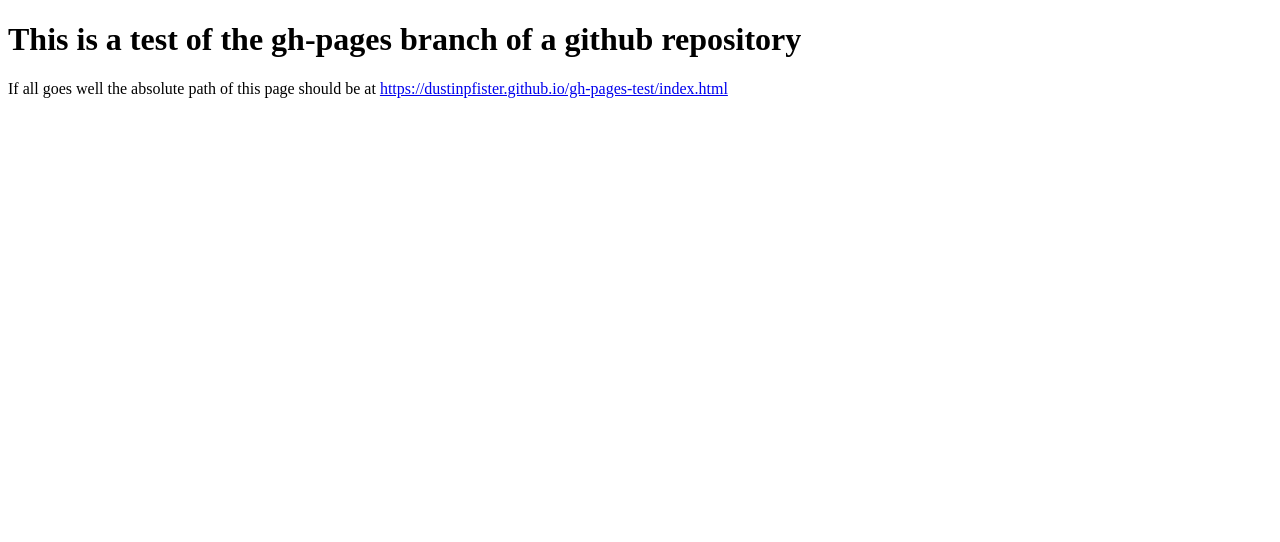
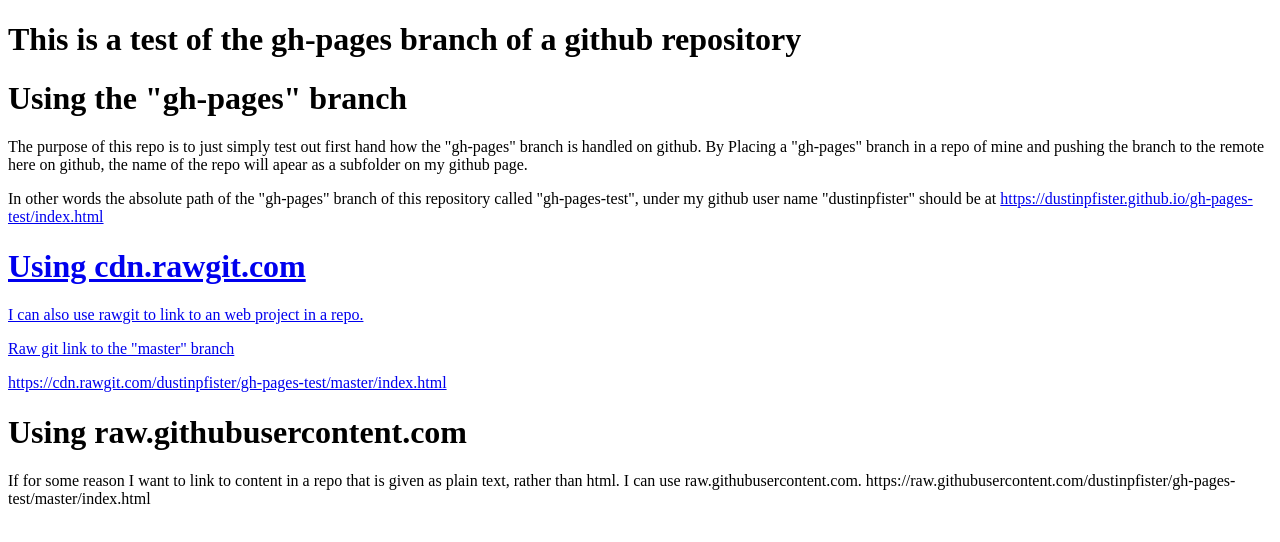
Before and after one commit to dustinpfister/gh-pages-test, a plain HTML site: page index.html in a window 1280 px wide. Drawn offline with Linux system fonts and the light colour scheme.

Commit message:
updated page

```diff
--- a/index.html
+++ b/index.html
@@ -14,8 +14,25 @@
 
    <h1>This is a test of the gh-pages branch of a github repository</h1>
 
-   <p>If all goes well the absolute path of this page should be at <a href="https://dustinpfister.github.io/gh-pages-test/index.html">https://dustinpfister.github.io/gh-pages-test/index.html</p>
+   <h1>Using the "gh-pages" branch</h1>
 
+   <p>The purpose of this repo is to just simply test out first hand how the "gh-pages" branch is handled on github. By Placing a "gh-pages" branch in a repo of mine and pushing the branch to the remote here on github, the name of the repo will apear as a subfolder on my github page.</p>
+
+   <p>In other words the absolute path of the "gh-pages" branch of this repository called "gh-pages-test", under my github user name "dustinpfister" should be at <a href="https://dustinpfister.github.io/gh-pages-test/index.html">https://dustinpfister.github.io/gh-pages-test/index.html</p>
+
+   <h1>Using cdn.rawgit.com</h1>
+
+   <p>I can also use rawgit to link to an web project in a repo.</p>
+
+   <p>Raw git link to the "master" branch</p>
+   <p><a href="https://cdn.rawgit.com/dustinpfister/gh-pages-test/master/index.html">https://cdn.rawgit.com/dustinpfister/gh-pages-test/master/index.html</a></p>
+
+
+   <h1>Using raw.githubusercontent.com </h1>
+
+   If for some reason I want to link to content in a repo that is given as plain text, rather than html. I can use raw.githubusercontent.com.
+
+   <a herf="https://raw.githubusercontent.com/dustinpfister/gh-pages-test/master/index.html">https://raw.githubusercontent.com/dustinpfister/gh-pages-test/master/index.html</a>
 
 </body>
 
```
